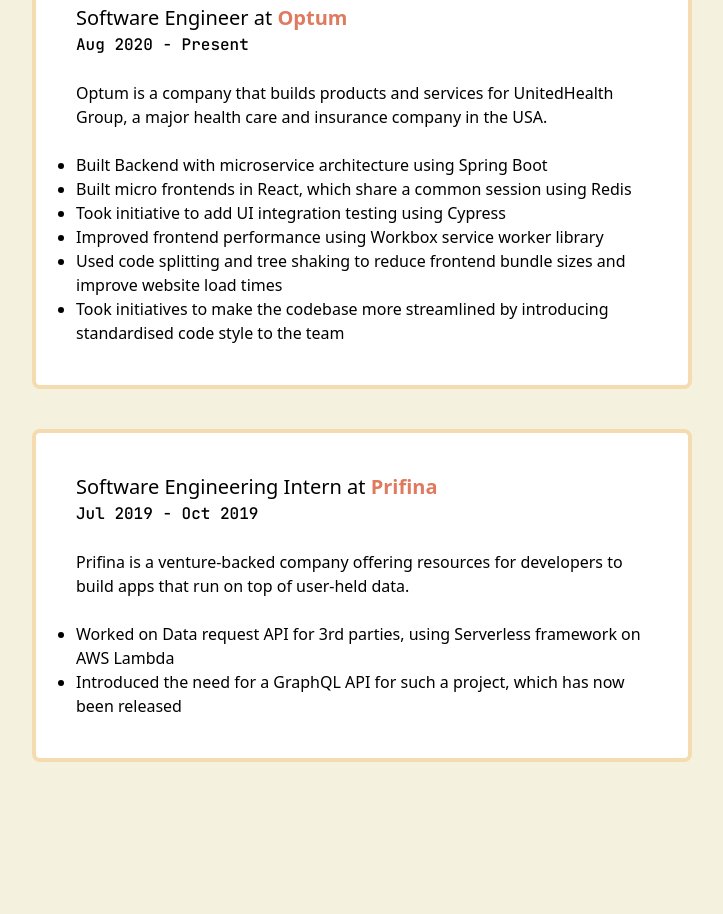
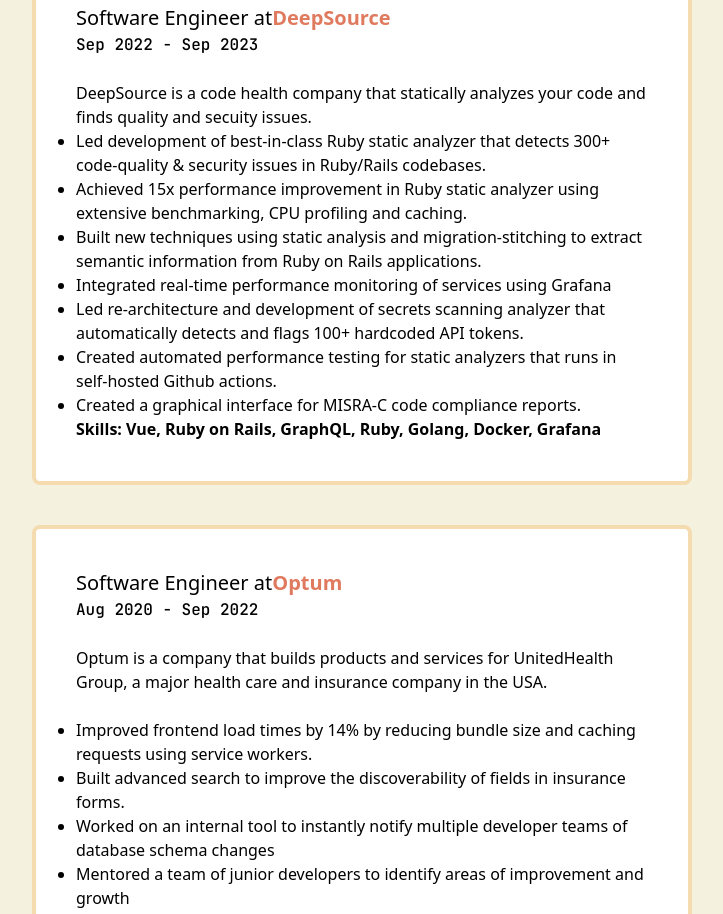
Before and after one commit to faraazahmad/faraazahmad.github.io, a React (Vite) app: page / in a window 1280 px wide. Shown: the part 1440-2354 px from the top of the page, without its empty margins (168-891 px from the left). Built offline with nearby package versions, Linux system fonts and the light colour scheme; a web font is replaced by a local one.

Commit message:
add optum experience

```diff
--- a/src/pages/Experience.tsx
+++ b/src/pages/Experience.tsx
@@ -11,7 +11,55 @@
       <div className="block my-5 w-3/4">
         <p className="my-10 bg-white p-10 border-solid border-4 border-champagne-200 hover:border-champagne-500 rounded-lg">
           <h3 className="text-xl">
-            Software Engineer at{" "}
+            Software Engineer at
+            <a
+              target="_blank"
+              href="https://deepsource.com"
+              className="text-terracotta font-bold"
+            >
+              DeepSource
+            </a>
+          </h3>
+          <span className="font-mono">Sep 2022 - Sep 2023</span>
+          <br />
+          <br />
+          DeepSource is a code health company that statically analyzes your code and finds quality and secuity issues.
+          <br />
+          <ul className="list-disc">
+            <li>
+              Led development of best-in-class Ruby static analyzer that detects 300+ code-quality & security issues
+			  in Ruby/Rails codebases.
+            </li>
+            <li>
+              Achieved 15x performance improvement in Ruby static analyzer using extensive benchmarking,
+			  CPU profiling and caching.
+            </li>
+            <li>
+				Built new techniques using static analysis and migration-stitching to extract semantic information from Ruby on Rails applications.
+			</li>
+            <li>
+              Integrated real-time performance monitoring of services using Grafana
+            </li>
+            <li>
+				Led re-architecture and development of secrets scanning analyzer that automatically detects and
+				flags 100+ hardcoded API tokens.
+            </li>
+            <li>
+              Created automated performance testing for static analyzers that runs in self-hosted Github actions.
+            </li>
+			<li>
+				Created a graphical interface for MISRA-C code compliance reports.
+			</li>
+          </ul>
+
+			<span className="font-bold">
+				Skills: Vue, Ruby on Rails, GraphQL, Ruby, Golang, Docker, Grafana
+			</span>
+        </p>
+
+        <p className="my-10 bg-white p-10 border-solid border-4 border-champagne-200 hover:border-champagne-500 rounded-lg">
+          <h3 className="text-xl">
+            Software Engineer at
             <a
               target="_blank"
               href="https://optum.com"
@@ -20,7 +68,7 @@
               Optum
             </a>
           </h3>
-          <span className="font-mono">Aug 2020 - Present</span>
+          <span className="font-mono">Aug 2020 - Sep 2022</span>
           <br />
           <br />
           Optum is a company that builds products and services for UnitedHealth
@@ -28,25 +76,28 @@
           <br />
           <ul className="list-disc">
             <li>
-              Built Backend with microservice architecture using Spring Boot
+              Improved frontend load times by 14% by reducing bundle size and caching requests using service workers.
             </li>
             <li>
-              Built micro frontends in React, which share a common session using
-              Redis
-            </li>
-            <li>Took initiative to add UI integration testing using Cypress</li>
-            <li>
-              Improved frontend performance using Workbox service worker library
+              Built advanced search to improve the discoverability of fields in insurance forms.
             </li>
             <li>
-              Used code splitting and tree shaking to reduce frontend bundle
-              sizes and improve website load times
+				Worked on an internal tool to instantly notify multiple developer teams of database schema changes
+			</li>
+            <li>
+              Mentored a team of junior developers to identify areas of improvement and growth
             </li>
             <li>
-              Took initiatives to make the codebase more streamlined by
-              introducing standardised code style to the team
+              Used code splitting and tree shaking to reduce frontend bundle sizes and improve website load times
+            </li>
+            <li>
+              Integrated event-based microservices by standardizing API results
             </li>
           </ul>
+
+			<span className="font-bold">
+				Skills: Java, Spring Boot, MySQL, TypeScript, React, Angular
+			</span>
         </p>
 
         <p className="my-10 bg-white p-10 border-solid border-4 border-champagne-200 hover:border-champagne-500 rounded-lg">
```
